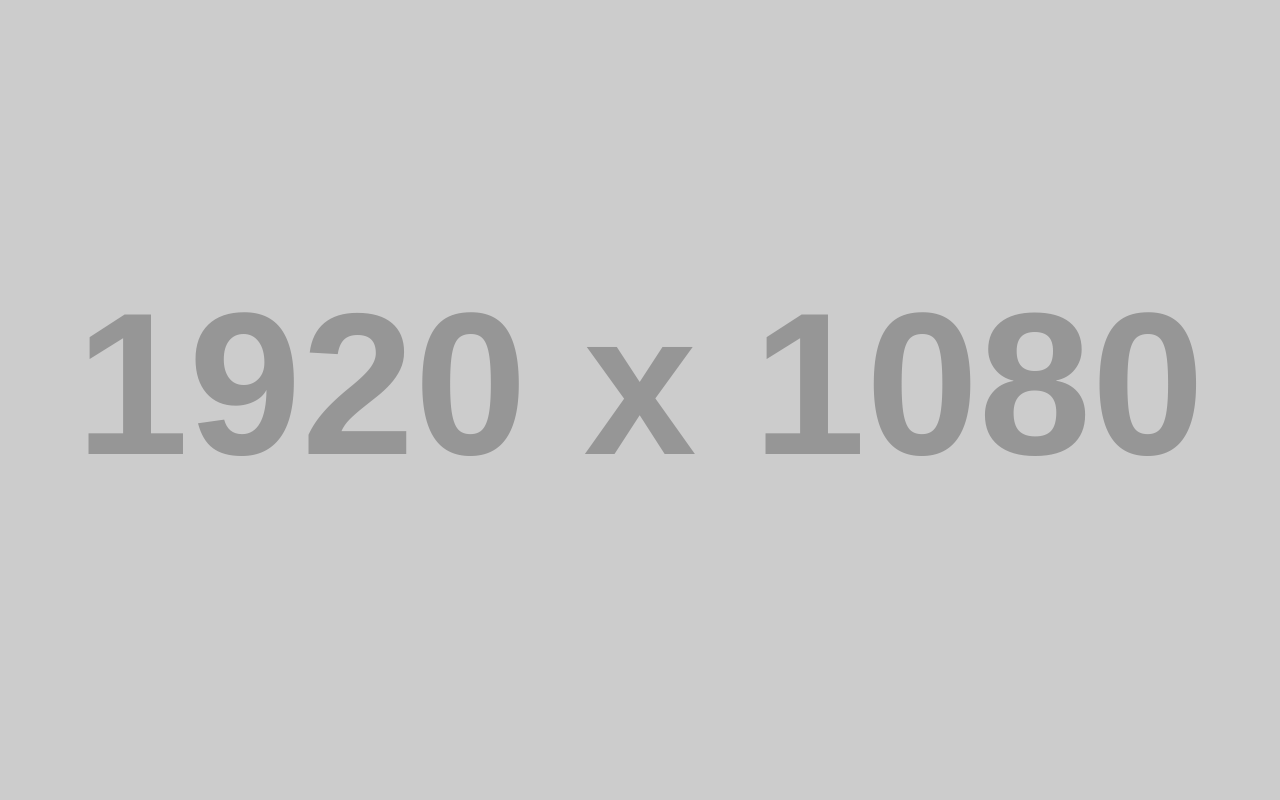
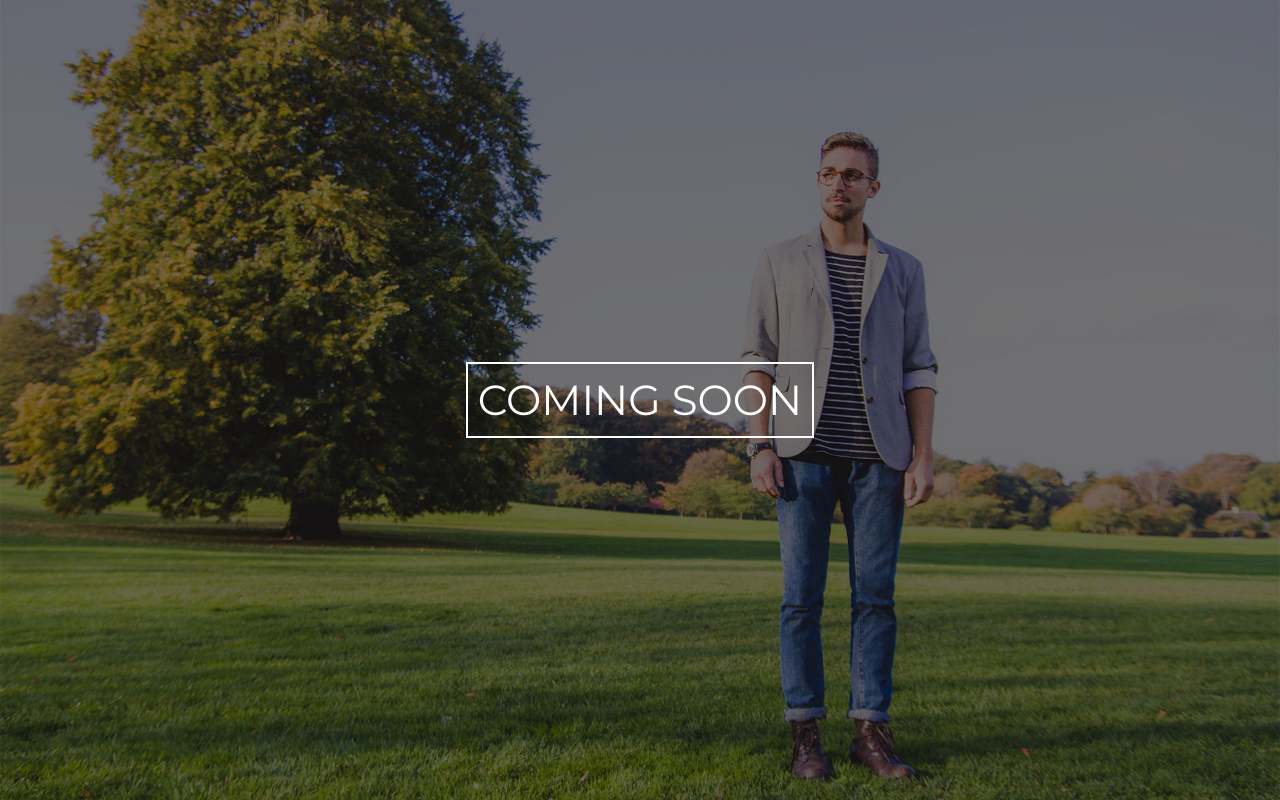
Before and after one commit to davidoa111/davidoa111.github.io, a plain HTML site: page index.html in a window 1280 px wide. Drawn offline with Linux system fonts and the light colour scheme; placeholder pictures from the web are drawn by us.

Commit message:
Brand new look and feel

```diff
--- a/css/full.css
+++ b/css/full.css
@@ -4,14 +4,45 @@
  * For details, see http://www.apache.org/licenses/LICENSE-2.0.
  */
 
-body {
-    margin-top: 50px; /* Required margin for .navbar-fixed-top. Remove if using .navbar-static-top. Change if height of navigation changes. */
+html, body{
+    height:100%;
+    margin:0;
+    padding:0;
+    background: none;
 }
+
+.container-fluid{
+      height:100%;
+      display:table;
+      width: 100%;
+      padding: 0;
+    }
+
+.row-fluid {
+    height: 100%;
+    display:table-cell;
+    vertical-align: middle;
+}
+
+.centering {
+    float:none;
+    margin:0 auto;
+    font-size: 3em;
+    color: white;
+    font-family: 'Montserrat', sans-serif;
+
+}
+
+span {
+    border: 2px solid white;
+    padding: 10px;
+}
+
 
 /* Header Image Background - Change the URL below to your image path (example: ../images/background.jpg) */
 
 .full {
-    background: url('http://placehold.it/1920x1080') no-repeat center center fixed;
+    background: url('/images/background.jpg') no-repeat center center fixed;
     -webkit-background-size: cover;
     -moz-background-size: cover;
     background-size: cover;
--- a/index.html
+++ b/index.html
@@ -7,10 +7,10 @@
     <meta charset="utf-8">
     <meta http-equiv="X-UA-Compatible" content="IE=edge">
     <meta name="viewport" content="width=device-width, initial-scale=1">
-    <meta name="description" content="">
-    <meta name="author" content="">
+    <meta name="description" content="Photography by David O. Andersen">
+    <meta name="author" content="David O. Andersen">
 
-    <title>Full - Start Bootstrap Template</title>
+    <title>David O. Andersen Photography</title>
 
     <!-- Bootstrap Core CSS -->
     <link href="css/bootstrap.min.css" rel="stylesheet">
@@ -24,11 +24,20 @@
         <script src="https://oss.maxcdn.com/libs/html5shiv/3.7.0/html5shiv.js"></script>
         <script src="https://oss.maxcdn.com/libs/respond.js/1.4.2/respond.min.js"></script>
     <![endif]-->
-
+    <link href='https://fonts.googleapis.com/css?family=Montserrat' rel='stylesheet' type='text/css'>
 </head>
 
 <body>
 
+<div class="container-fluid">
+    <div class="row-fluid">
+        <div class="centering text-center">
+            <span class="headline">
+            COMING SOON
+            </span>
+        </div>
+    </div>
+</div>
 
     <!-- jQuery -->
     <script src="js/jquery.js"></script>
```
Also changed, not shown: images/background.jpg (added).
